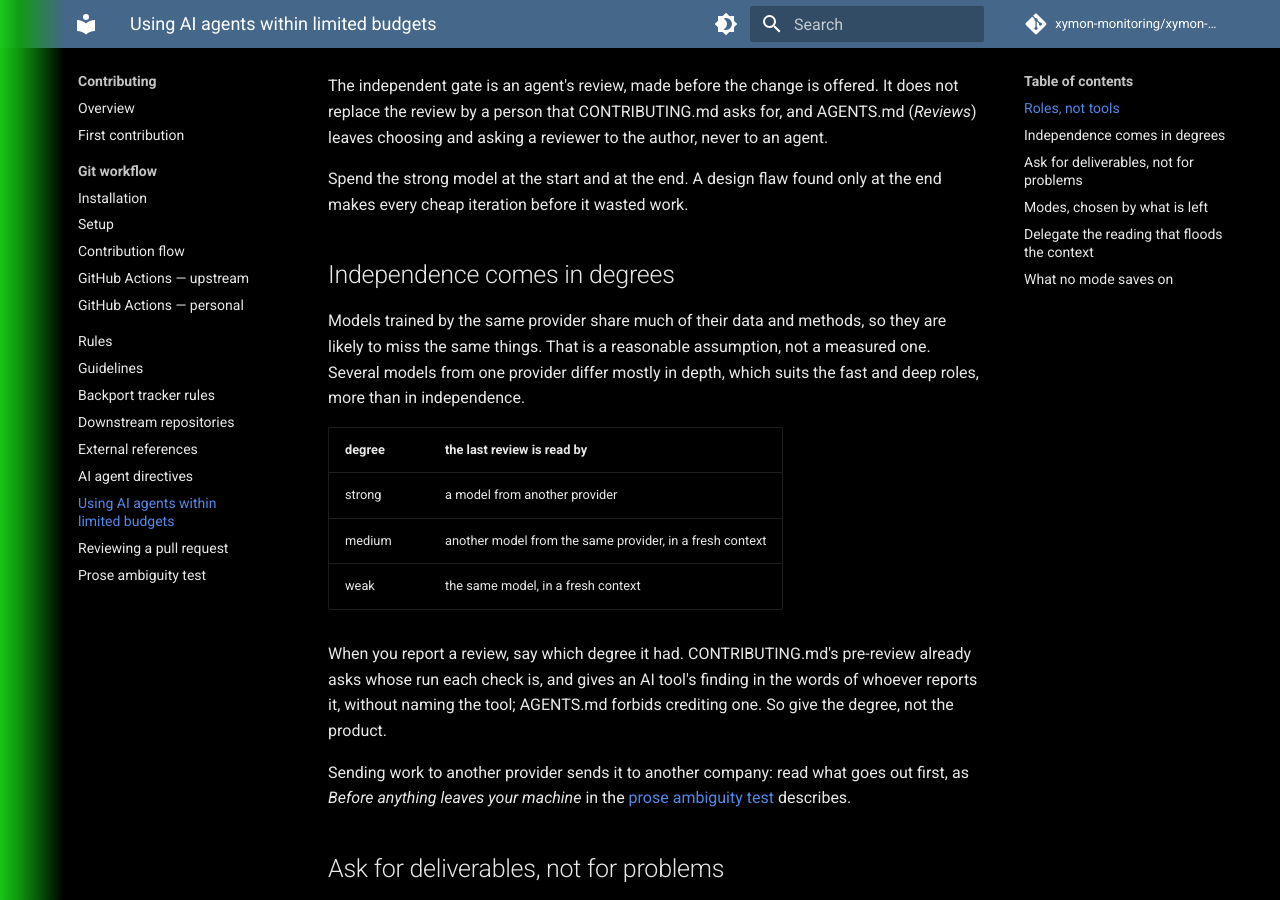
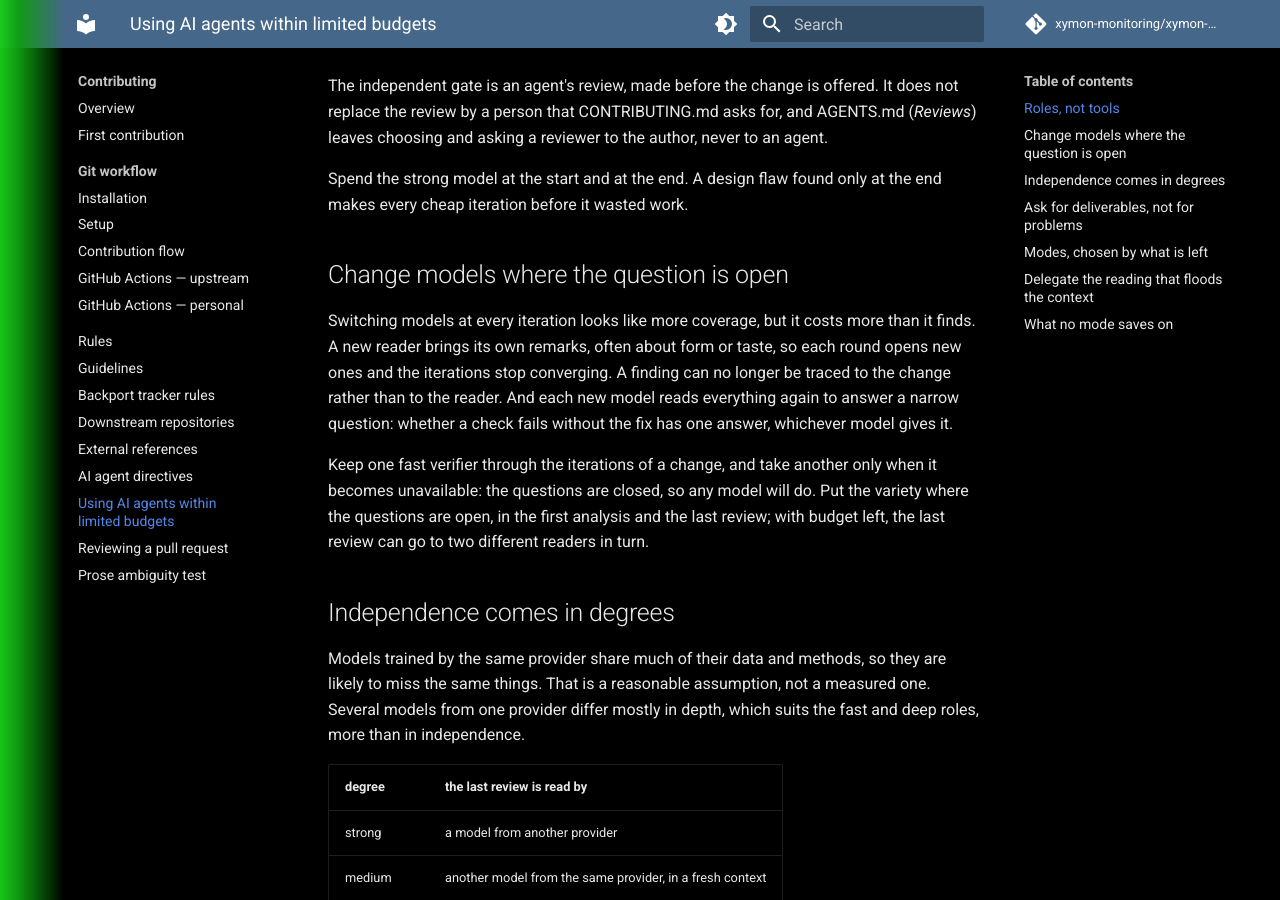
Before and after one commit to xymon-monitoring/xymon-wiki, an MkDocs documentation site: the page built from docs/contributing/agent-usage.md, in a window 1280 px wide and 900 px high, scrolled down 706 px. Built offline with MkDocs 1.6.1 and Material for MkDocs 9.7.7, drawn with Linux system fonts in a browser that asks for light colours; comment, search, counter and statistics services are not loaded.

Commit message:
contributing: say in agent-usage where changing models pays off
Switching models at every iteration stops the rounds converging, makes a new
finding hard to trace to the change rather than the reader, and rereads
everything for a closed question. The page now says to keep one verifier
through the iterations and to put the variety in the first analysis and the
last review, which can go to two readers in turn when budget allows.

```diff
--- a/docs/contributing/agent-usage.md
+++ b/docs/contributing/agent-usage.md
@@ -26,6 +26,21 @@ to an agent.
 
 Spend the strong model at the start and at the end. A design flaw found only at
 the end makes every cheap iteration before it wasted work.
+
+## Change models where the question is open
+
+Switching models at every iteration looks like more coverage, but it costs more
+than it finds. A new reader brings its own remarks, often about form or taste,
+so each round opens new ones and the iterations stop converging. A finding can no
+longer be traced to the change rather than to the reader. And each new model
+reads everything again to answer a narrow question: whether a check fails without
+the fix has one answer, whichever model gives it.
+
+Keep one fast verifier through the iterations of a change, and take another only
+when it becomes unavailable: the questions are closed, so any model will do. Put
+the variety where the questions are open, in the first analysis and the last
+review; with budget left, the last review can go to two different readers in
+turn.
 
 ## Independence comes in degrees
 
```
